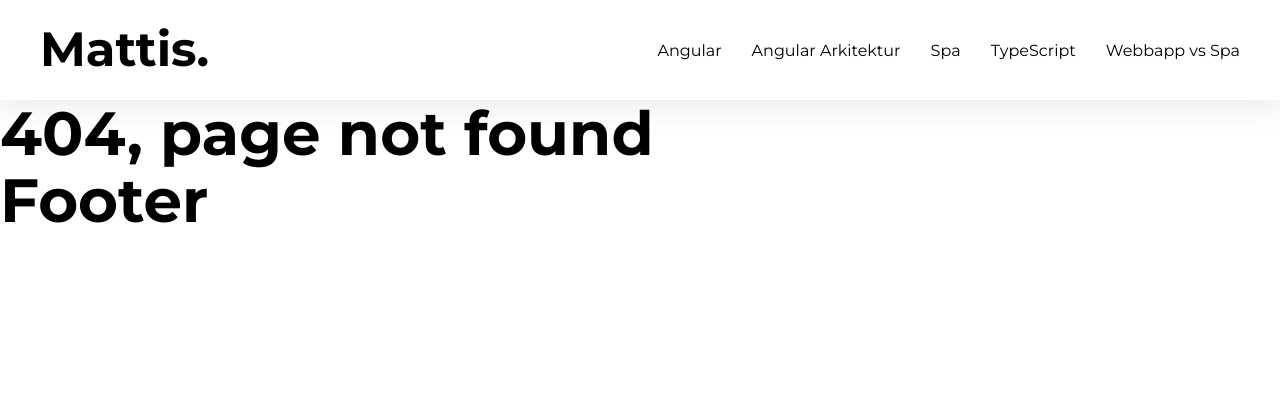
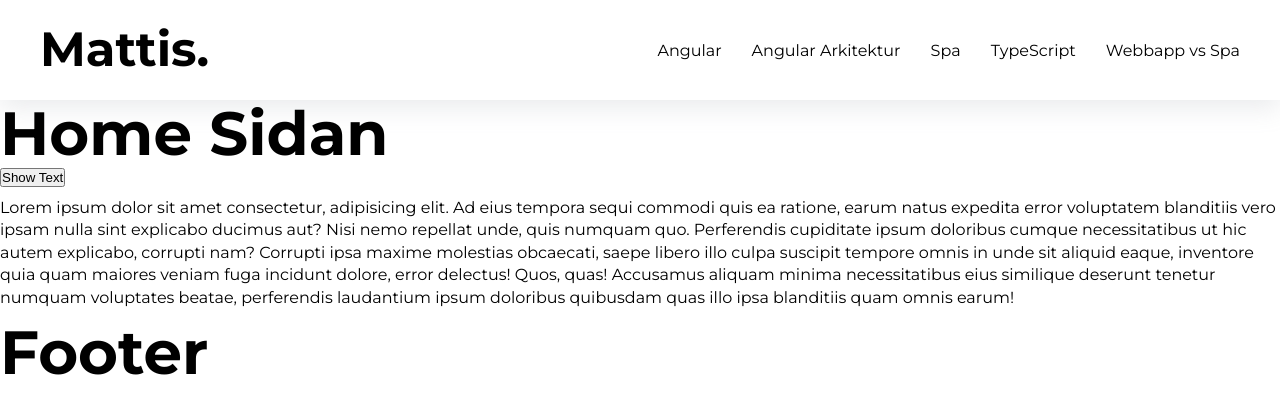
Before and after one commit to merkensten/mattis-angular-projekt-2, an Angular app: page /home/text in a window 1280 px wide. Before the commit this address had no page. Shown: the top 414 px of the page. Built offline with nearby package versions, Linux system fonts and the light colour scheme.

Commit message:
Lade till child route till home page

```diff
--- a/src/app/app.module.ts
+++ b/src/app/app.module.ts
@@ -13,6 +13,7 @@ import { TypescriptComponent } from './pages/typescript/typescript.component';
 import { WebbAppVsSpaComponent } from './pages/webb-app-vs-spa/webb-app-vs-spa.component';
 import { AngularComponent } from './pages/angular/angular.component';
 import { PageNotFoundComponent } from './pages/page-not-found/page-not-found.component';
+import { MattisTextComponent } from './shared/components/mattis-text/mattis-text.component';
 
 @NgModule({
   declarations: [
@@ -26,6 +27,7 @@ import { PageNotFoundComponent } from './pages/page-not-found/page-not-found.com
     WebbAppVsSpaComponent,
     AngularComponent,
     PageNotFoundComponent,
+    MattisTextComponent,
   ],
   imports: [BrowserModule, AppRoutingModule],
   providers: [],
--- a/src/app/pages/home/home.component.html
+++ b/src/app/pages/home/home.component.html
@@ -1 +1,3 @@
 <h1>Home Sidan</h1>
+<button><a routerLink="/home/text">Show Text</a></button>
+<router-outlet></router-outlet>
--- /dev/null
+++ b/src/app/shared/components/mattis-text/mattis-text.component.html
@@ -0,0 +1,12 @@
+<p>
+  Lorem ipsum dolor sit amet consectetur, adipisicing elit. Ad eius tempora
+  sequi commodi quis ea ratione, earum natus expedita error voluptatem
+  blanditiis vero ipsam nulla sint explicabo ducimus aut? Nisi nemo repellat
+  unde, quis numquam quo. Perferendis cupiditate ipsum doloribus cumque
+  necessitatibus ut hic autem explicabo, corrupti nam? Corrupti ipsa maxime
+  molestias obcaecati, saepe libero illo culpa suscipit tempore omnis in unde
+  sit aliquid eaque, inventore quia quam maiores veniam fuga incidunt dolore,
+  error delectus! Quos, quas! Accusamus aliquam minima necessitatibus eius
+  similique deserunt tenetur numquam voluptates beatae, perferendis laudantium
+  ipsum doloribus quibusdam quas illo ipsa blanditiis quam omnis earum!
+</p>
--- /dev/null
+++ b/src/app/shared/components/mattis-text/mattis-text.component.ts
@@ -0,0 +1,15 @@
+import { Component, OnInit } from '@angular/core';
+
+@Component({
+  selector: 'app-mattis-text',
+  templateUrl: './mattis-text.component.html',
+  styleUrls: ['./mattis-text.component.css']
+})
+export class MattisTextComponent implements OnInit {
+
+  constructor() { }
+
+  ngOnInit(): void {
+  }
+
+}
```
Also changed, not shown: src/app/app-routing.module.ts (+6 -1 lines), src/app/shared/components/mattis-text/mattis-text.component.css (added).
